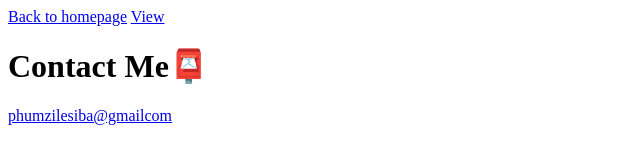
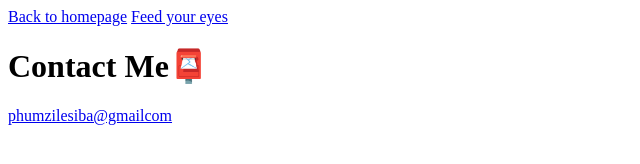
Before and after one commit to Phumi-1081/Croissant, a plain HTML site: page contact.html in a window 1280 px wide. Shown: the full height of the page, 0-640 px from the left. Drawn offline with Linux system fonts and the light colour scheme.

Commit message:
fixed the contact page

```diff
--- a/contact.html
+++ b/contact.html
@@ -7,7 +7,7 @@
   </head>
   <body>
     <a href="/">Back to homepage</a>
-    <a href="/photo.html">View</a>
+    <a href="/photo.html">Feed your eyes</a>
     <h1>Contact Me📮</h1>
     <a href="mailto:phumzilesiba@gmail.com">phumzilesiba@gmailcom</a>
   </body>
```
